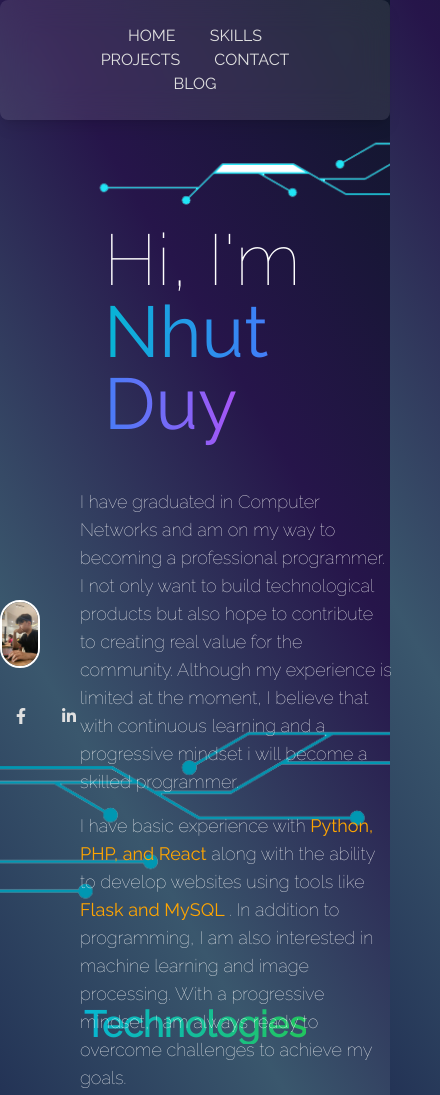
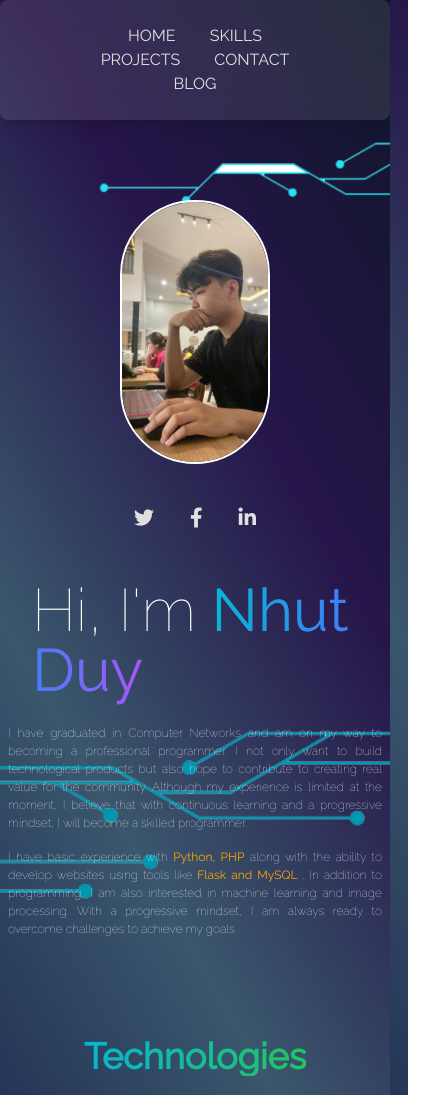
Before and after one commit to DuyIt7033/portfoliov2, a website: page index.html in a window 390 px wide. Shown: the top 1095 px of the page, 440 px wide, since content can reach past the window. Drawn offline with nearby package versions, Linux system fonts and the light colour scheme; files that its build step writes are made by us from their sources.

Commit message:
Responsive the page for phone

```diff
--- a/index.html
+++ b/index.html
@@ -11,62 +11,56 @@
 </head>
 
 <body>
-    <div class="menu flex justify-center items-center "
+    <div class="menu flex justify-center items-center text-center "
         style="position: -webkit-sticky;position: sticky;top: 0;z-index: 100;">
         <div style="width: 1000px;" class="nav-links backdrop-blur-lg py-6 bg-white/10 shadow-lg px-20 rounded-lg">
             <a class="pt-1 text-white" href="#"> HOME </a>
-            <a class="pt-1 text-white" href="#"> SKILLS </a>
-            <a class="pt-1 text-white" href="#"> PROJECTS </a>
-            <a class="pt-1 text-white" href="#"> CONTACT </a>
-            <a class="pt-1 text-white" href="#"> BLOG </a>
+            <a class="pt-1 text-white" href="#skills"> SKILLS </a>
+            <a class="pt-1 text-white" href="#projects"> PROJECTS </a>
+            <a class="pt-1 text-white" href="#contact"> CONTACT </a>
+            <a class="pt-1 text-white" href="#blog"> BLOG </a>
         </div>
     </div>
 
     <!-- Đặt ảnh nền với lớp phủ mờ -->
-    <div class="relative bg-cover bg-center h-screen z-9" style="background-image: url('assets/images/bg.png');">
-        <div class="relative z-20 container mx-auto pt-20 pb-10 grid grid-cols-12 gap-10">
+    <div class="gioithieu relative bg-cover bg-center h-screen z-9 "
+        style="background-image: url('assets/images/bg.png');">
+        <div
+            class="relative z-20 container mx-auto pt-20 pb-10 grid grid-cols-1 sm:grid-cols-1 md:grid-cols-2 lg:grid-cols-12 gap-10">
 
-            <div class="col-span-2 flex flex-col items-center justify-center">
-
-                <div class="flex justify-center items-center mb-4 mt-10">
-                    <img alt="Profile picture" class="mb-0"
-                        style="border-radius: 90px; border: solid rgb(255, 255, 255) 2px;" src="assets/images/avt1.jpg"
-                        width="150" height="150" />
+            <!-- Phần hình ảnh và biểu tượng xã hội -->
+            <div class="flex flex-col items-center justify-center md:mb-0 lg:col-span-2">
+                <div class="flex justify-center items-center mb-4">
+                    <img alt="Profile picture" class="mb-0 rounded-full border-2 border-white"
+                        src="assets/images/avt1.jpg" width="150" height="150" />
                 </div>
-
-                <!-- Các biểu tượng xã hội -->
                 <div class="social-icons mt-4 py-2 flex space-x-4">
-                    <a href="#">
-                        <i class="fab fa-twitter text-white text-1xl"> </i>
-                    </a>
-                    <a href="#">
-                        <i class="fab fa-facebook-f text-white text-1xl"> </i>
-                    </a>
-                    <a href="#">
-                        <i class="fab fa-linkedin-in text-white text-1xl"> </i>
-                    </a>
+                    <a href="#"><i class="fab fa-twitter text-white text-xl"></i></a>
+                    <a href="#"><i class="fab fa-facebook-f text-white text-xl"></i></a>
+                    <a href="#"><i class="fab fa-linkedin-in text-white text-xl"></i></a>
                 </div>
             </div>
 
-            <!-- Phần văn bản chiếm 8 phần -->
-            <div class="col-span-10 text-left">
-                <h1 class="gradient-text p-6 rounded-lg text-7xl font-thin text-white">
+            <!-- Phần giới thiệu -->
+            <div class=" lg:text-left lg:col-span-10 sm:m-0 px-2 pb-10">
+                <h1 class="h11 gradient-text px-6 rounded-lg text-6xl font-thin text-white" style="min-width: 400px; ">
                     Hi, I'm
                     <b class="text-transparent bg-gradient-to-r from-cyan-500 via-blue-500 to-purple-500 bg-clip-text">Nhut
                         Duy</b>
                 </h1>
 
-                <p class=" bg-white/1  mt-6 text-lg pr-12 text-white font-thin max-w-8xl">
+                <p class="pgt mt-6 text-justify lg:text-lg lg:pr-12 md:pr-0 text-white font-thin max-w-6xl">
                     I have graduated in Computer Networks and am on my way to becoming a
                     professional programmer. I not only want to build technological
                     products but also hope to contribute to creating real value for the
                     community. Although my experience is limited at the moment, I believe
-                    that with continuous learning and a progressive mindset i will become
+                    that with continuous learning and a progressive mindset, I will become
                     a skilled programmer.
                 </p>
-                <p class=" mt-4 text-lg pr-12 text-white font-thin max-w-4xl">
+
+                <p class="pgt mt-4 text-justify lg:text-lg lg:pr-12 md:pr-0 text-white font-thin max-w-4xl">
                     I have basic experience with
-                    <b style="color: orange"> Python, PHP, and React</b> along with the
+                    <b style="color: orange"> Python, PHP</b> along with the
                     ability to develop websites using tools like
                     <b style="color: orange"> Flask and MySQL </b>. In addition to
                     programming, I am also interested in machine learning and image
@@ -75,17 +69,12 @@
                 </p>
             </div>
         </div>
-        <!-- <hr > -->
-
-    </div>
-
     </div>
 
 
-
-
     <!-- Skill -->
-    <div class="container mx-auto mt-10 mb-10 flex flex-col justify-center items-center ">
+     <div class="neo pb-5" id="skills" ></div>
+    <div class="container mx-auto mt-10 mb-10 flex flex-col justify-center items-center pt-3 " >
         <!-- font-bold -->
         <h2 class="text-4xl font-bold mb-8 text-transparent bg-gradient-to-r from-cyan-500 to-green-500 bg-clip-text">
             Technologies</h2>
@@ -119,14 +108,16 @@
     </div>
 
     <!-- PROJECTS -->
-
+    <div class="neo pb-5"  id="projects" ></div>
     <div class="container-project mx-auto px-4 py-12 flex flex-col justify-center items-center"
         style="max-width:1000px;">
-        <h2 class="text-4xl font-bold mb-8 text-transparent bg-gradient-to-r from-cyan-500 to-blue-500 bg-clip-text pb-10">
+        <h2
+            class="text-4xl font-bold mb-8 text-transparent bg-gradient-to-r from-cyan-500 to-blue-500 bg-clip-text pb-10">
             Projects</h2>
         <div class="grid grid-cols-1 sm:grid-cols-2 lg:grid-cols-3 gap-8">
             <!-- Project 1 -->
-            <div class=" con-p rounded-lg overflow-hidden shadow-lg drop-shadow-xl text-justify hover:shadow-cyan-500/50">
+            <div
+                class=" con-p rounded-lg overflow-hidden shadow-lg drop-shadow-xl text-justify hover:shadow-cyan-500/50">
                 <img alt="Abstract colorful 3D shape" class="w-full h-46 " src="assets/images/Dbscl.png"
                     style="width:auto;" />
                 <div class="p-6 text-left">
@@ -158,7 +149,8 @@
                 </div>
             </div>
             <!-- Project 2 -->
-            <div class=" con-p rounded-lg overflow-hidden shadow-lg drop-shadow-xl text-justify hover:shadow-cyan-500/50">
+            <div
+                class=" con-p rounded-lg overflow-hidden shadow-lg drop-shadow-xl text-justify hover:shadow-cyan-500/50">
                 <img alt="Abstract colorful 3D shape" class="w-full h-46 " src="assets/images/portfolio.png"
                     style="width:auto;" />
                 <div class="p-6 text-left">
@@ -195,7 +187,8 @@
                 </div>
             </div>
             <!-- Project 3 -->
-            <div class=" con-p rounded-lg overflow-hidden shadow-lg drop-shadow-xl text-justify hover:shadow-cyan-500/50">
+            <div
+                class=" con-p rounded-lg overflow-hidden shadow-lg drop-shadow-xl text-justify hover:shadow-cyan-500/50">
                 <img alt="Abstract colorful 3D shape" class="w-full h-46 " src="assets/images/phanloai.jpg"
                     style="width:auto;" />
                 <div class="p-6 text-left">
--- a/src/style.css
+++ b/src/style.css
@@ -1,6 +1,10 @@
 @tailwind base;
 @tailwind components;
 @tailwind utilities;
+
+html {
+  scroll-behavior: smooth;
+}
 
 body {
   font-family: "Raleway", sans-serif;
@@ -15,11 +19,7 @@ body {
     #0f172a
 
   );
-
-  color: #e0e0e0;
-  text-align: center;
-
-
+color: white;
 }
 
 .profile-img {
@@ -44,6 +44,17 @@ body {
   color: #ffcc00;
 }
 
+@media (max-width: 768px) { /* Màn hình nhỏ hơn 768px (điện thoại và máy tính bảng) */
+  .gioithieu {
+    height: fit-content;
+  }
+
+}
+@media (max-width: 400px) { /* Màn hình nhỏ hơn 768px (điện thoại và máy tính bảng) */
+  .pgt{
+    font-size: 12px;
+  }
+}
 /* skills */
 .text-4xl{
   max-width: 300px;
```
